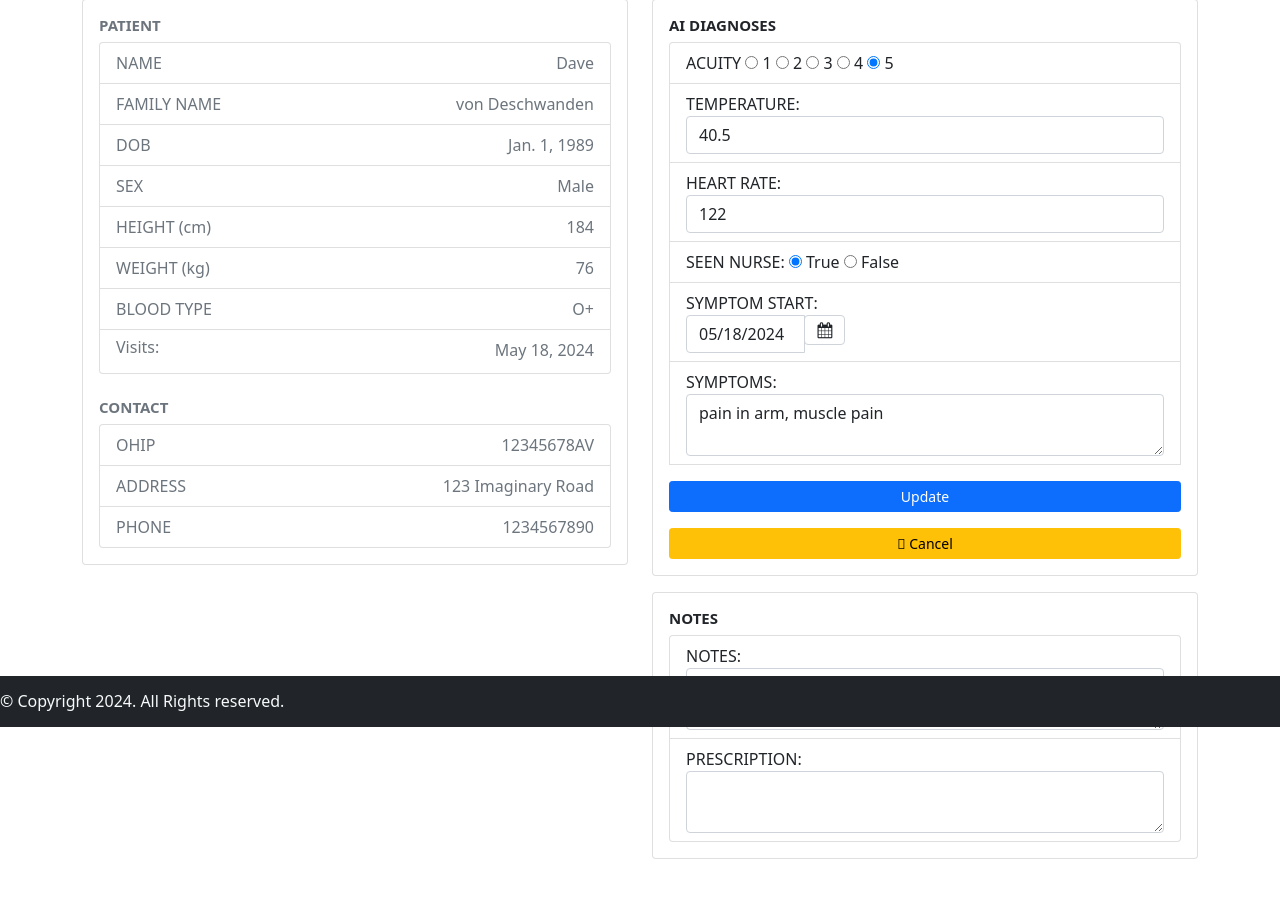
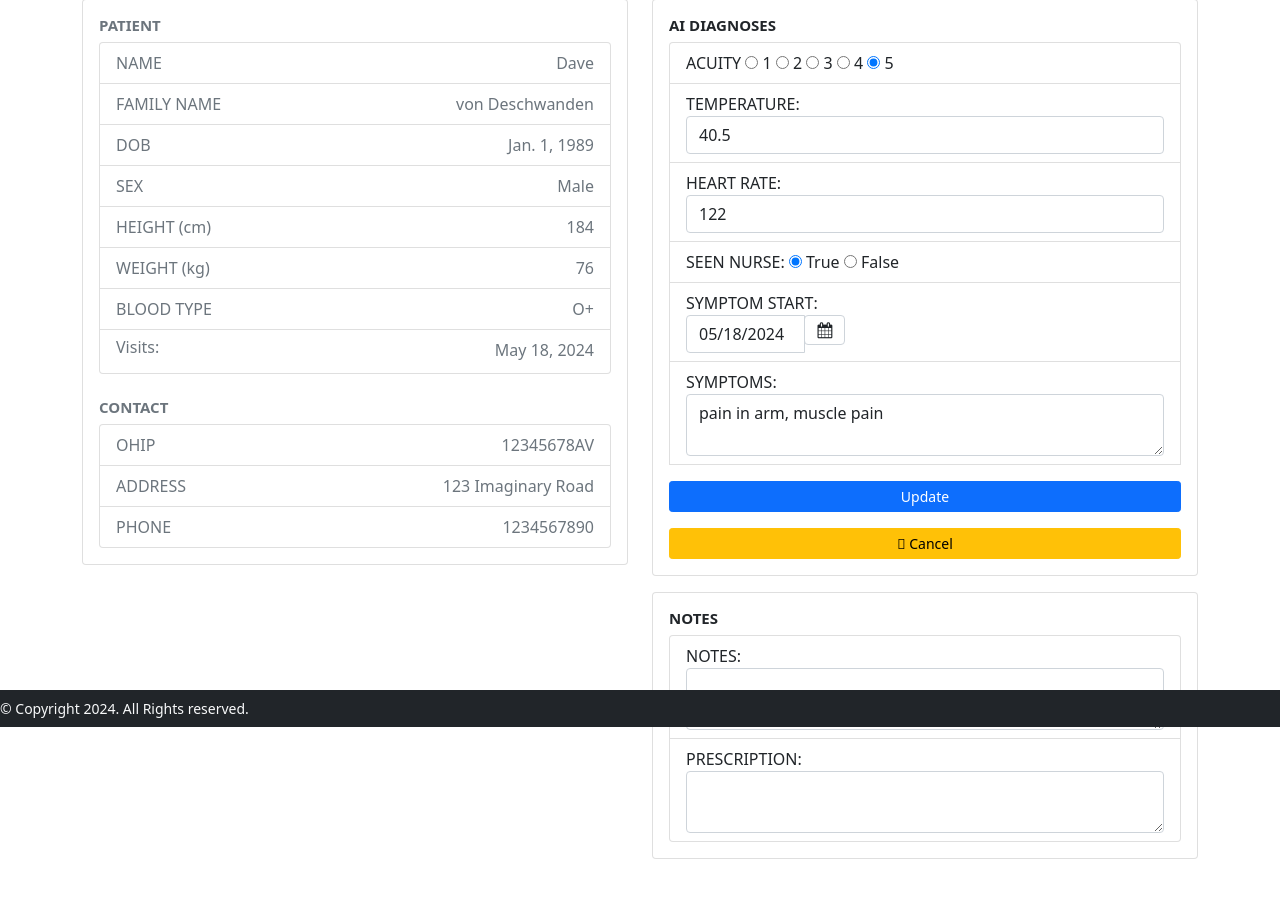
Before and after one commit to deschi0000/cs50web_capstone, a Django app: page /patientinfo/1/edit in a window 1280 px wide. Shown: the part 73-980 px from the top of the page. Run offline with Django 4.2, Linux system fonts and the light colour scheme; data comes from the database, SQL or seed files in the repository; some libraries are stand-ins or nearby versions.

Commit message:
adjust footer

```diff
--- a/medicAI/templates/medicAI/layout.html
+++ b/medicAI/templates/medicAI/layout.html
@@ -69,8 +69,8 @@
             {% endblock %}
 
             <footer>
-                <nav class="navbar fixed-bottom nav-background nav bg-dark" style="padding-bottom: 0;">
-                  <h6 class="display-50 navbar-text text-light">&copy; Copyright 2024. All Rights reserved.</h6>
+                <nav class="navbar fixed-bottom nav-background nav bg-dark" style="text-align: center; padding: 0;">
+                  <small class="display-50 navbar-text text-light">&copy; Copyright 2024. All Rights reserved.</small>
                 </nav>
             </footer>
         </body>
```
